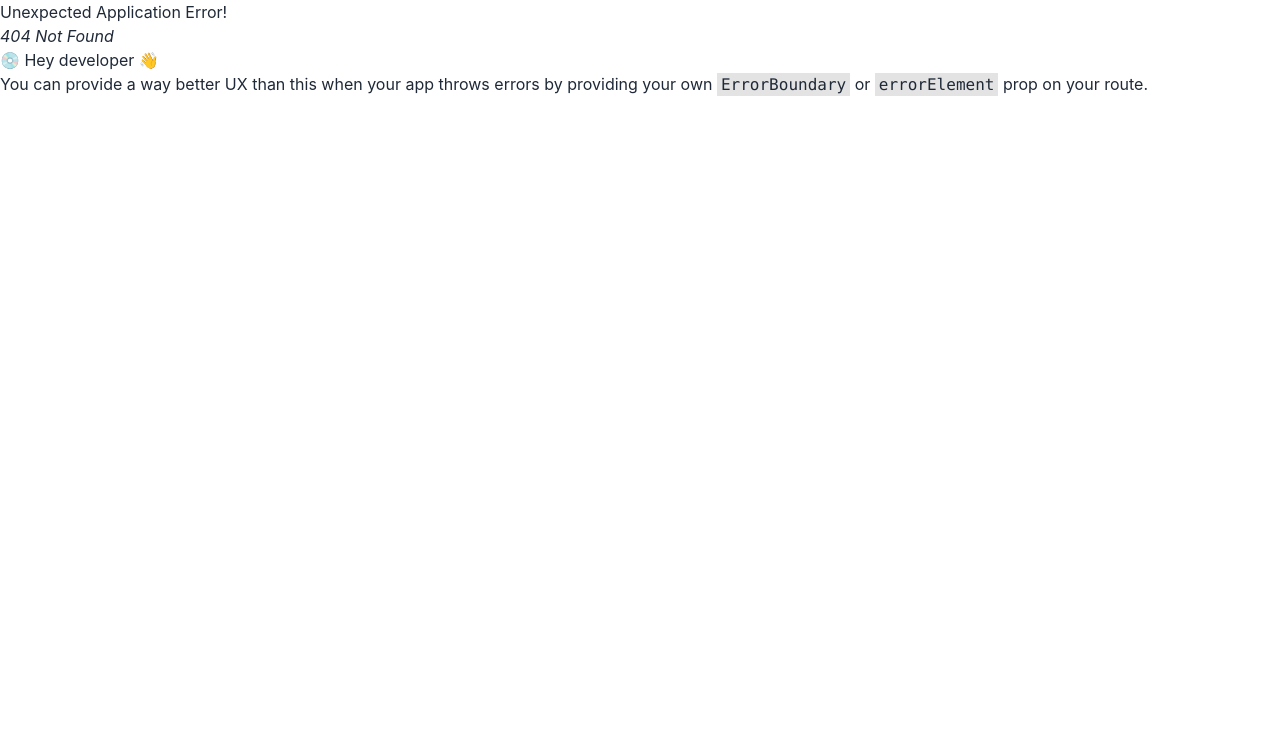
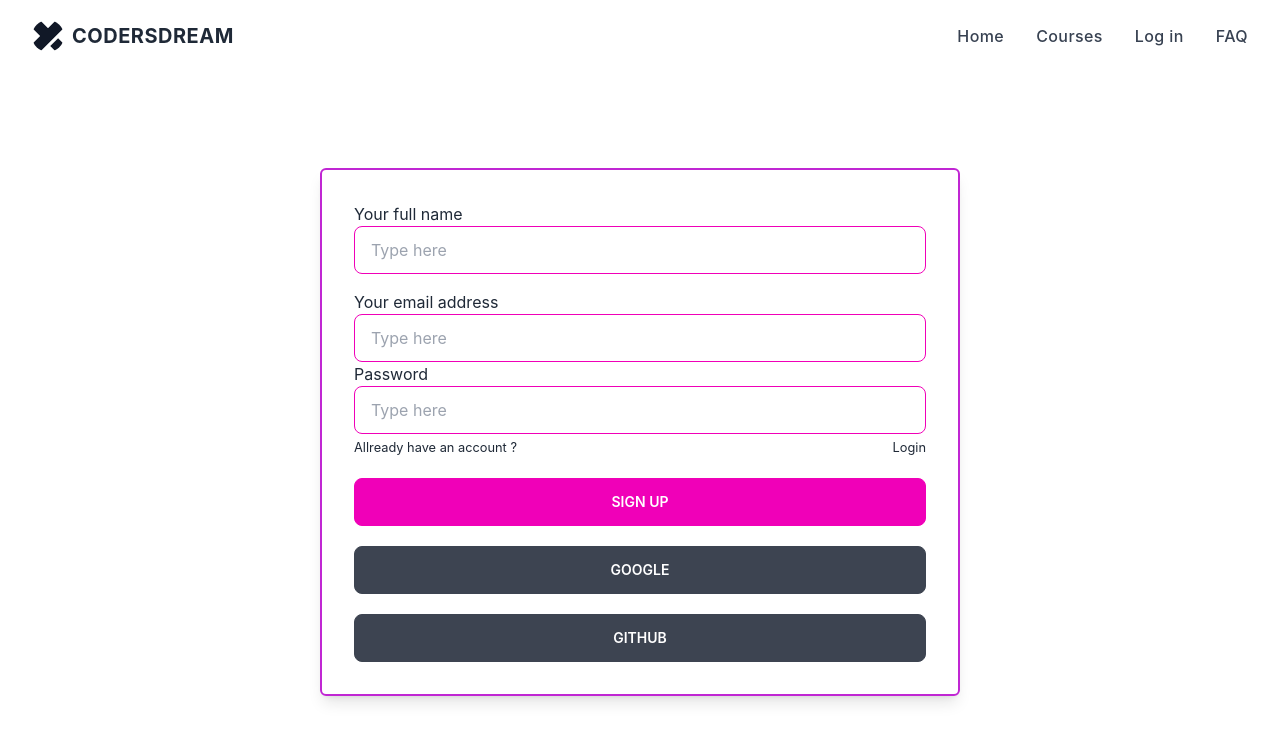
Before and after one commit to Nahid-07/TechBD-client, a React (Create React App) app: page /signup in a window 1280 px wide. Before the commit this address had no page. Shown: the top 742 px of the page. Built offline with nearby package versions, Linux system fonts and the light colour scheme.

Commit message:
log in and sign up page added

```diff
--- /dev/null
+++ b/src/Components/Course.js
@@ -0,0 +1,21 @@
+import React from "react";
+import { Link } from "react-router-dom";
+
+const Course = ({ course }) => {
+  const { name } = course;
+  console.log(name);
+  return (
+    <div className="container mx-auto">
+      <ul className="menu bg-base-100 w-56">
+        <li>
+          <Link>{name}</Link>
+        </li>
+      </ul>
+      <div>
+
+      </div>
+    </div>
+  );
+};
+
+export default Course;
--- a/src/Components/Courses.js
+++ b/src/Components/Courses.js
@@ -1,9 +1,14 @@
 import React from 'react';
+import { useLoaderData } from 'react-router-dom';
+import Course from './Course';
 
 const Courses = () => {
+    const courses = useLoaderData()
     return (
-        <div>
-
+        <div className='grid grid-rows-6'>
+            {
+                courses.map( course => <Course key={course.id} course={course}></Course>)
+            }
         </div>
     );
 };
--- a/src/Components/Home.js
+++ b/src/Components/Home.js
@@ -13,7 +13,7 @@ const Home = () => {
           <p className="mb-5 text-lg font-medium">
           The world has come a long way now. The world has become dependent on technology. Now is the best time to reinvent yourself. So what are you waiting for? Join us today
           </p>
-          <button className="btn btn-primary">Get Started</button>
+          <button className="btn btn-secondary">Get Started</button>
         </div>
       </div>
     </div>
--- /dev/null
+++ b/src/Components/Login.js
@@ -0,0 +1,33 @@
+import React from "react";
+import { Link } from "react-router-dom";
+import Layer from "../assests/Layer.png";
+
+const Login = () => {
+  return (
+    <div className="container mx-auto flex justify-around items-center mt-24">
+      <div className="hidden md:block">
+        <img src={Layer} alt="" width="400px" />
+      </div>
+      <div className="border p-8 rounded">
+        <div className="mb-4">
+        <label htmlFor=""> Your email</label>
+        <input type="text" placeholder="Type here" className="input input-bordered input-secondary w-full max-w-xs" />
+        </div>
+        <div>
+            <label htmlFor=""> Password</label>
+            <input type="text" placeholder="Type here" className="input input-bordered input-secondary w-full max-w-xs" />
+        </div>
+        <p><small>Forget password ?</small></p>
+        <div>
+        <button className="btn btn-secondary w-full mt-5">Log in</button>
+        </div>
+        <div className="flex justify-between">
+            <p><small>do you have any account ?</small></p>
+            <Link to='/signup'><small>Signup</small></Link>
+        </div>
+      </div>
+    </div>
+  );
+};
+
+export default Login;
--- a/src/Components/Navbar.js
+++ b/src/Components/Navbar.js
@@ -1,161 +1,158 @@
-import React, { useState } from 'react';
-import { Link } from 'react-router-dom';
+import React, { useState } from "react";
+import { Link } from "react-router-dom";
 
 const Navbar = () => {
-    const [isMenuOpen, setIsMenuOpen] = useState(false)
-    return (
-        <div className='px-4 py-5 mx-auto sm:max-w-xl md:max-w-full lg:max-w-screen-xl md:px-24 lg:px-8'>
-      <div className='relative flex items-center justify-between'>
+  const [isMenuOpen, setIsMenuOpen] = useState(false);
+  return (
+    <div className="px-4 py-5 mx-auto sm:max-w-xl md:max-w-full lg:max-w-screen-xl md:px-24 lg:px-8">
+      <div className="relative flex items-center justify-between">
         <Link
-          to='/'
-          aria-label='Smart Home'
-          title='Smart Home'
-          className='inline-flex items-center'
+          to="/"
+          aria-label="Smart Home"
+          title="Smart Home"
+          className="inline-flex items-center"
         >
           <svg
-            xmlns='http://www.w3.org/2000/svg'
-            viewBox='0 0 32 32'
-            fill='currentColor'
-            className='flex-shrink-0 w-8 h-8 rounded-full text-gray-900'
+            xmlns="http://www.w3.org/2000/svg"
+            viewBox="0 0 32 32"
+            fill="currentColor"
+            className="flex-shrink-0 w-8 h-8 rounded-full text-gray-900"
           >
-            <path d='M18.266 26.068l7.839-7.854 4.469 4.479c1.859 1.859 1.859 4.875 0 6.734l-1.104 1.104c-1.859 1.865-4.875 1.865-6.734 0zM30.563 2.531l-1.109-1.104c-1.859-1.859-4.875-1.859-6.734 0l-6.719 6.734-6.734-6.734c-1.859-1.859-4.875-1.859-6.734 0l-1.104 1.104c-1.859 1.859-1.859 4.875 0 6.734l6.734 6.734-6.734 6.734c-1.859 1.859-1.859 4.875 0 6.734l1.104 1.104c1.859 1.859 4.875 1.859 6.734 0l21.307-21.307c1.859-1.859 1.859-4.875 0-6.734z'></path>
+            <path d="M18.266 26.068l7.839-7.854 4.469 4.479c1.859 1.859 1.859 4.875 0 6.734l-1.104 1.104c-1.859 1.865-4.875 1.865-6.734 0zM30.563 2.531l-1.109-1.104c-1.859-1.859-4.875-1.859-6.734 0l-6.719 6.734-6.734-6.734c-1.859-1.859-4.875-1.859-6.734 0l-1.104 1.104c-1.859 1.859-1.859 4.875 0 6.734l6.734 6.734-6.734 6.734c-1.859 1.859-1.859 4.875 0 6.734l1.104 1.104c1.859 1.859 4.875 1.859 6.734 0l21.307-21.307c1.859-1.859 1.859-4.875 0-6.734z"></path>
           </svg>
-          <span className='ml-2 text-xl font-bold tracking-wide text-gray-800 uppercase'>
-            Smart Home
+          <span className="ml-2 text-xl font-bold tracking-wide text-gray-800 uppercase">
+            CodersDream
           </span>
         </Link>
-        <ul className='flex items-center hidden space-x-8 lg:flex'>
+        <ul className="flex items-center hidden space-x-8 lg:flex">
           <li>
             <Link
-              to='/home'
-              aria-label='Home'
-              title='Home'
-              className='font-medium tracking-wide text-gray-700 transition-colors duration-200 hover:text-deep-purple-accent-400'
+              to="/"
+              aria-label="Home"
+              title="Home"
+              className="font-medium tracking-wide text-gray-700 transition-colors duration-200 hover:text-deep-purple-accent-400"
             >
               Home
             </Link>
           </li>
           <li>
             <Link
-              to='/shop'
-              aria-label='Shop'
-              title='Shop'
-              className='font-medium tracking-wide text-gray-700 transition-colors duration-200 hover:text-deep-purple-accent-400'
+              to="/courses"
+              title="courses"
+              className="font-medium tracking-wide text-gray-700 transition-colors duration-200 hover:text-deep-purple-accent-400"
             >
-              Shop
+              Courses
             </Link>
           </li>
           <li>
             <Link
-              to='/cart'
-              aria-label='Cart'
-              title='Cart'
-              className='font-medium tracking-wide text-gray-700 transition-colors duration-200 hover:text-deep-purple-accent-400'
+              to="/login"
+              title="login"
+              className="font-medium tracking-wide text-gray-700 transition-colors duration-200 hover:text-deep-purple-accent-400"
             >
-              <p> Cart</p>
+              <p> Log in</p>
             </Link>
           </li>
           <li>
             <Link
-              to='/about'
-              aria-label='About Us'
-              title='About Us'
-              className='font-medium tracking-wide text-gray-700 transition-colors duration-200 hover:text-deep-purple-accent-400'
+              to="/faq"
+              title="FAQ"
+              className="font-medium tracking-wide text-gray-700 transition-colors duration-200 hover:text-deep-purple-accent-400"
             >
-              About Us
+              FAQ
             </Link>
           </li>
         </ul>
-        <div className='lg:hidden'>
+        <div className="lg:hidden">
           <button
-            aria-label='Open Menu'
-            title='Open Menu'
-            className='p-2 -mr-1 transition duration-200 rounded focus:outline-none focus:shadow-outline hover:bg-deep-purple-50 focus:bg-deep-purple-50'
+            aria-label="Open Menu"
+            title="Open Menu"
+            className="p-2 -mr-1 transition duration-200 rounded focus:outline-none focus:shadow-outline hover:bg-deep-purple-50 focus:bg-deep-purple-50"
             onClick={() => setIsMenuOpen(true)}
           >
-            <svg className='w-5 text-gray-600' viewBox='0 0 24 24'>
+            <svg className="w-5 text-gray-600" viewBox="0 0 24 24">
               <path
-                fill='currentColor'
-                d='M23,13H1c-0.6,0-1-0.4-1-1s0.4-1,1-1h22c0.6,0,1,0.4,1,1S23.6,13,23,13z'
+                fill="currentColor"
+                d="M23,13H1c-0.6,0-1-0.4-1-1s0.4-1,1-1h22c0.6,0,1,0.4,1,1S23.6,13,23,13z"
               />
               <path
-                fill='currentColor'
-                d='M23,6H1C0.4,6,0,5.6,0,5s0.4-1,1-1h22c0.6,0,1,0.4,1,1S23.6,6,23,6z'
+                fill="currentColor"
+                d="M23,6H1C0.4,6,0,5.6,0,5s0.4-1,1-1h22c0.6,0,1,0.4,1,1S23.6,6,23,6z"
               />
               <path
-                fill='currentColor'
-                d='M23,20H1c-0.6,0-1-0.4-1-1s0.4-1,1-1h22c0.6,0,1,0.4,1,1S23.6,20,23,20z'
+                fill="currentColor"
+                d="M23,20H1c-0.6,0-1-0.4-1-1s0.4-1,1-1h22c0.6,0,1,0.4,1,1S23.6,20,23,20z"
               />
             </svg>
           </button>
           {isMenuOpen && (
-            <div className='absolute top-0 left-0 w-full'>
-              <div className='p-5 bg-white border rounded shadow-sm'>
-                <div className='flex items-center justify-between mb-4'>
+            <div className="absolute top-0 left-0 w-full">
+              <div className="p-5 bg-white border rounded shadow-sm">
+                <div className="flex items-center justify-between mb-4">
                   <div>
                     <Link
-                      to='/'
-                      aria-label='Company'
-                      title='Company'
-                      className='inline-flex items-center'
+                      to="/"
+                      aria-label="Company"
+                      title="Company"
+                      className="inline-flex items-center"
                     >
                       <svg
-                        xmlns='http://www.w3.org/2000/svg'
-                        viewBox='0 0 32 32'
-                        fill='currentColor'
-                        className='flex-shrink-0 w-8 h-8 rounded-full text-gray-900'
+                        xmlns="http://www.w3.org/2000/svg"
+                        viewBox="0 0 32 32"
+                        fill="currentColor"
+                        className="flex-shrink-0 w-8 h-8 rounded-full text-gray-900"
                       >
-                        <path d='M18.266 26.068l7.839-7.854 4.469 4.479c1.859 1.859 1.859 4.875 0 6.734l-1.104 1.104c-1.859 1.865-4.875 1.865-6.734 0zM30.563 2.531l-1.109-1.104c-1.859-1.859-4.875-1.859-6.734 0l-6.719 6.734-6.734-6.734c-1.859-1.859-4.875-1.859-6.734 0l-1.104 1.104c-1.859 1.859-1.859 4.875 0 6.734l6.734 6.734-6.734 6.734c-1.859 1.859-1.859 4.875 0 6.734l1.104 1.104c1.859 1.859 4.875 1.859 6.734 0l21.307-21.307c1.859-1.859 1.859-4.875 0-6.734z'></path>
+                        <path d="M18.266 26.068l7.839-7.854 4.469 4.479c1.859 1.859 1.859 4.875 0 6.734l-1.104 1.104c-1.859 1.865-4.875 1.865-6.734 0zM30.563 2.531l-1.109-1.104c-1.859-1.859-4.875-1.859-6.734 0l-6.719 6.734-6.734-6.734c-1.859-1.859-4.875-1.859-6.734 0l-1.104 1.104c-1.859 1.859-1.859 4.875 0 6.734l6.734 6.734-6.734 6.734c-1.859 1.859-1.859 4.875 0 6.734l1.104 1.104c1.859 1.859 4.875 1.859 6.734 0l21.307-21.307c1.859-1.859 1.859-4.875 0-6.734z"></path>
                       </svg>
-                      <span className='ml-2 text-xl font-bold tracking-wide text-gray-800 uppercase'>
+                      <span className="ml-2 text-xl font-bold tracking-wide text-gray-800 uppercase">
                         Smart Home
                       </span>
                     </Link>
                   </div>
                   <div>
                     <button
-                      aria-label='Close Menu'
-                      title='Close Menu'
-                      className='p-2 -mt-2 -mr-2 transition duration-200 rounded hover:bg-gray-200 focus:bg-gray-200 focus:outline-none focus:shadow-outline'
+                      aria-label="Close Menu"
+                      title="Close Menu"
+                      className="p-2 -mt-2 -mr-2 transition duration-200 rounded hover:bg-gray-200 focus:bg-gray-200 focus:outline-none focus:shadow-outline"
                       onClick={() => setIsMenuOpen(false)}
                     >
-                      <svg className='w-5 text-gray-600' viewBox='0 0 24 24'>
+                      <svg className="w-5 text-gray-600" viewBox="0 0 24 24">
                         <path
-                          fill='currentColor'
-                          d='M19.7,4.3c-0.4-0.4-1-0.4-1.4,0L12,10.6L5.7,4.3c-0.4-0.4-1-0.4-1.4,0s-0.4,1,0,1.4l6.3,6.3l-6.3,6.3 c-0.4,0.4-0.4,1,0,1.4C4.5,19.9,4.7,20,5,20s0.5-0.1,0.7-0.3l6.3-6.3l6.3,6.3c0.2,0.2,0.5,0.3,0.7,0.3s0.5-0.1,0.7-0.3 c0.4-0.4,0.4-1,0-1.4L13.4,12l6.3-6.3C20.1,5.3,20.1,4.7,19.7,4.3z'
+                          fill="currentColor"
+                          d="M19.7,4.3c-0.4-0.4-1-0.4-1.4,0L12,10.6L5.7,4.3c-0.4-0.4-1-0.4-1.4,0s-0.4,1,0,1.4l6.3,6.3l-6.3,6.3 c-0.4,0.4-0.4,1,0,1.4C4.5,19.9,4.7,20,5,20s0.5-0.1,0.7-0.3l6.3-6.3l6.3,6.3c0.2,0.2,0.5,0.3,0.7,0.3s0.5-0.1,0.7-0.3 c0.4-0.4,0.4-1,0-1.4L13.4,12l6.3-6.3C20.1,5.3,20.1,4.7,19.7,4.3z"
                         />
                       </svg>
                     </button>
                   </div>
                 </div>
                 <nav>
-                  <ul className='space-y-4'>
+                  <ul className="space-y-4">
                     <li>
                       <Link
-                        to='/shop'
-                        aria-label='Shop'
-                        title='Shop'
-                        className='font-medium tracking-wide text-gray-700 transition-colors duration-200 hover:text-deep-purple-accent-400'
+                        to="/shop"
+                        aria-label="Shop"
+                        title="Shop"
+                        className="font-medium tracking-wide text-gray-700 transition-colors duration-200 hover:text-deep-purple-accent-400"
                       >
                         Shop
                       </Link>
                     </li>
                     <li>
                       <Link
-                        to='/cart'
-                        aria-label='Cart'
-                        title='Cart'
-                        className='font-medium tracking-wide text-gray-700 transition-colors duration-200 hover:text-deep-purple-accent-400'
+                        to="/cart"
+                        aria-label="Cart"
+                        title="Cart"
+                        className="font-medium tracking-wide text-gray-700 transition-colors duration-200 hover:text-deep-purple-accent-400"
                       >
                         <p> Cart</p>
                       </Link>
                     </li>
                     <li>
                       <Link
-                        to='/about'
-                        aria-label='About Us'
-                        title='About Us'
-                        className='font-medium tracking-wide text-gray-700 transition-colors duration-200 hover:text-deep-purple-accent-400'
+                        to="/about"
+                        aria-label="About Us"
+                        title="About Us"
+                        className="font-medium tracking-wide text-gray-700 transition-colors duration-200 hover:text-deep-purple-accent-400"
                       >
                         About Us
                       </Link>
@@ -168,7 +165,7 @@ const Navbar = () => {
         </div>
       </div>
     </div>
-    );
+  );
 };
 
 export default Navbar;
--- /dev/null
+++ b/src/Components/Signup.js
@@ -0,0 +1,48 @@
+import React from "react";
+import { Link } from "react-router-dom";
+
+const Signup = () => {
+  return (
+    <div className="container mx-auto">
+      <div className="mx-2 md:w-1/2 md:mx-auto border-2 border-fuchsia-600 p-8 rounded-md shadow-lg mt-24">
+        <div className="mb-4">
+          <label className="block"> Your full name</label>
+          <input
+            type="text"
+            placeholder="Type here"
+            className="input input-bordered input-secondary w-full "
+          />
+        </div>
+        <div>
+          <label className="block">Your email address</label>
+          <input
+            type="email"
+            placeholder="Type here"
+            className="input input-bordered input-secondary w-full "
+          />
+        </div>
+        <div>
+          <label className="block">Password</label>
+          <input
+            type="Password"
+            placeholder="Type here"
+            className="input input-bordered input-secondary w-full "
+          />
+        </div>
+        <div className="flex justify-between">
+            <p><small>Allready have an account ?</small></p>
+            <Link to='/login'><small>Login</small></Link>
+        </div>
+        <div>
+          <button className="btn btn-secondary w-full mt-5">Sign Up</button>
+        </div>
+        <div>
+          <button className="btn w-full mt-5">Google</button>
+          <button className="btn w-full mt-5">Github</button>
+        </div>
+      </div>
+    </div>
+  );
+};
+
+export default Signup;
--- a/src/Layout/Layout.js
+++ b/src/Layout/Layout.js
@@ -1,4 +1,5 @@
 import React from 'react';
+import { Outlet } from 'react-router-dom';
 import Home from '../Components/Home';
 import Navbar from '../Components/Navbar';
 
@@ -6,7 +7,7 @@ const Layout = () => {
     return (
         <>
             <Navbar></Navbar>
-            <Home></Home>
+            <Outlet></Outlet>
         </>
     );
 };
--- a/src/Route/Routes.js
+++ b/src/Route/Routes.js
@@ -1,6 +1,8 @@
 import { createBrowserRouter } from "react-router-dom";
 import Courses from "../Components/Courses";
 import Home from "../Components/Home";
+import Login from "../Components/Login";
+import Signup from "../Components/Signup";
 import Layout from "../Layout/Layout";
 
 export const router = createBrowserRouter([
@@ -10,8 +12,16 @@ export const router = createBrowserRouter([
                 path:'/', element:<Home></Home>
             },
             {
-                path:'/courses' , element:<Courses></Courses>
-            }
+                path:'/courses' ,
+                element:<Courses></Courses>,
+                loader: ()=>fetch('https://assignment-10-api-server.vercel.app/course-category')
+            },
+            {
+                path:'/login', element:<Login></Login>
+            },
+            {
+                path:'/signup', element:<Signup></Signup>
+            },
         ]
     }
 ])
```
Also changed, not shown: src/assests/Layer.png (added).
